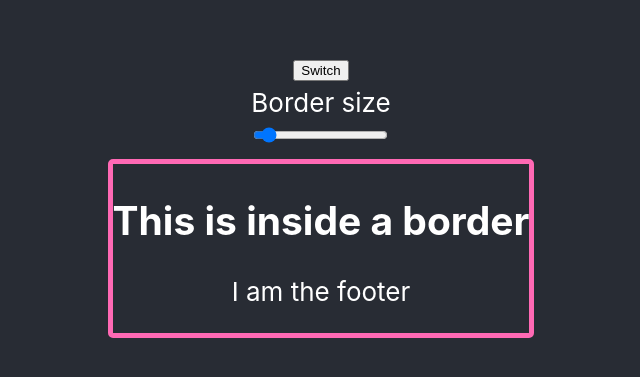
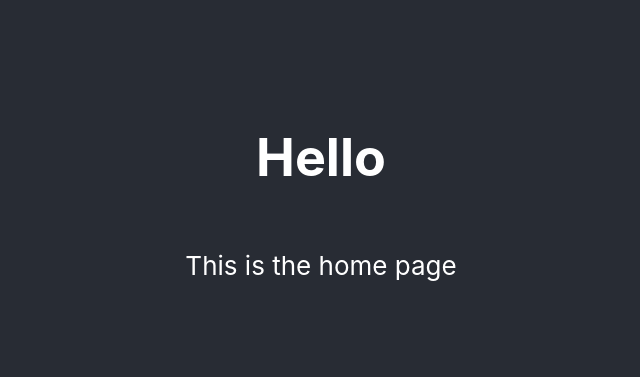
Before and after one commit to rudfoss/cra-workshop, a React (Create React App) app: page / in a window 1280 px wide. Shown: the part 201-578 px from the top of the page, without its empty margins (319-959 px from the left). Built offline with nearby package versions, Linux system fonts and the light colour scheme.

Commit message:
Impl basic routing

```diff
--- a/package.json
+++ b/package.json
@@ -12,6 +12,7 @@
     "@types/react-dom": "^17.0.5",
     "react": "^17.0.2",
     "react-dom": "^17.0.2",
+    "react-router-dom": "^5.2.0",
     "react-scripts": "4.0.3",
     "typescript": "^4.2.4",
     "web-vitals": "^1.1.2"
@@ -39,5 +40,8 @@
       "last 1 firefox version",
       "last 1 safari version"
     ]
+  },
+  "devDependencies": {
+    "@types/react-router-dom": "^5.1.7"
   }
 }
--- a/src/App.tsx
+++ b/src/App.tsx
@@ -1,22 +1,18 @@
 import React from 'react';
-import { ControlledBigBorder } from 'tasks/BigBorder';
-import EitherAOrB from 'tasks/EitherAOrB';
 import './App.css';
+import { BrowserRouter } from "react-router-dom"
+import { Routes } from 'Routes';
 // import Task from 'tasks/Repeat';
 
 function App() {
   return (
-    <div className="App" >
-      <header className="App-header">
-        <EitherAOrB
-          a={
-            <ControlledBigBorder footer={<p>I am the footer</p>}>
-              <h2>This is inside a border</h2>
-            </ControlledBigBorder>
-          }
-          b={<p>Nothing to see here...</p>}/>
-      </header>
-    </div>
+    <BrowserRouter>
+      <div className="App" >
+        <header className="App-header">
+          <Routes />
+        </header>
+      </div>
+    </BrowserRouter>
   );
 }
 
--- /dev/null
+++ b/src/Routes.tsx
@@ -0,0 +1,26 @@
+import { Route, Switch } from "react-router-dom"
+import { ControlledBigBorder } from "tasks/BigBorder"
+import EitherAOrB from "tasks/EitherAOrB"
+
+export const Routes = () => {
+	return (
+		<Switch>
+			<Route path="/" exact>
+				<h1>Hello</h1>
+				<p>This is the home page</p>
+			</Route>
+			<Route path="/aorb">
+				<EitherAOrB
+					a={
+						<ControlledBigBorder footer={<p>I am the footer</p>}>
+							<h2>This is inside a border</h2>
+						</ControlledBigBorder>
+					}
+					b={<p>Nothing to see here...</p>}/>
+			</Route>
+			<Route>
+				<h2>Ooops... this path does not exist</h2>
+			</Route>
+		</Switch>
+	)
+}
```
Also changed, not shown: 1 other file (tests, documents, lock files or other folders).
